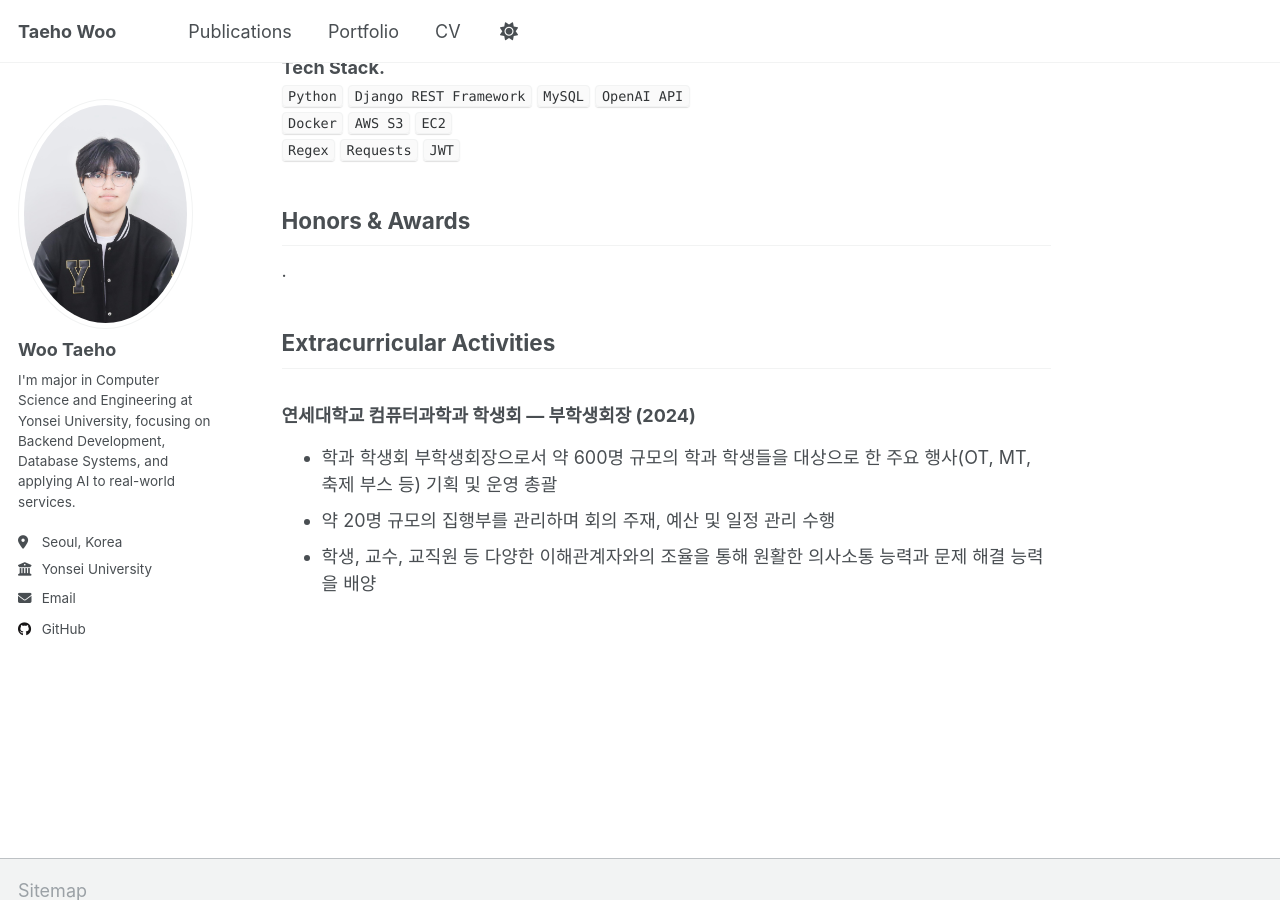
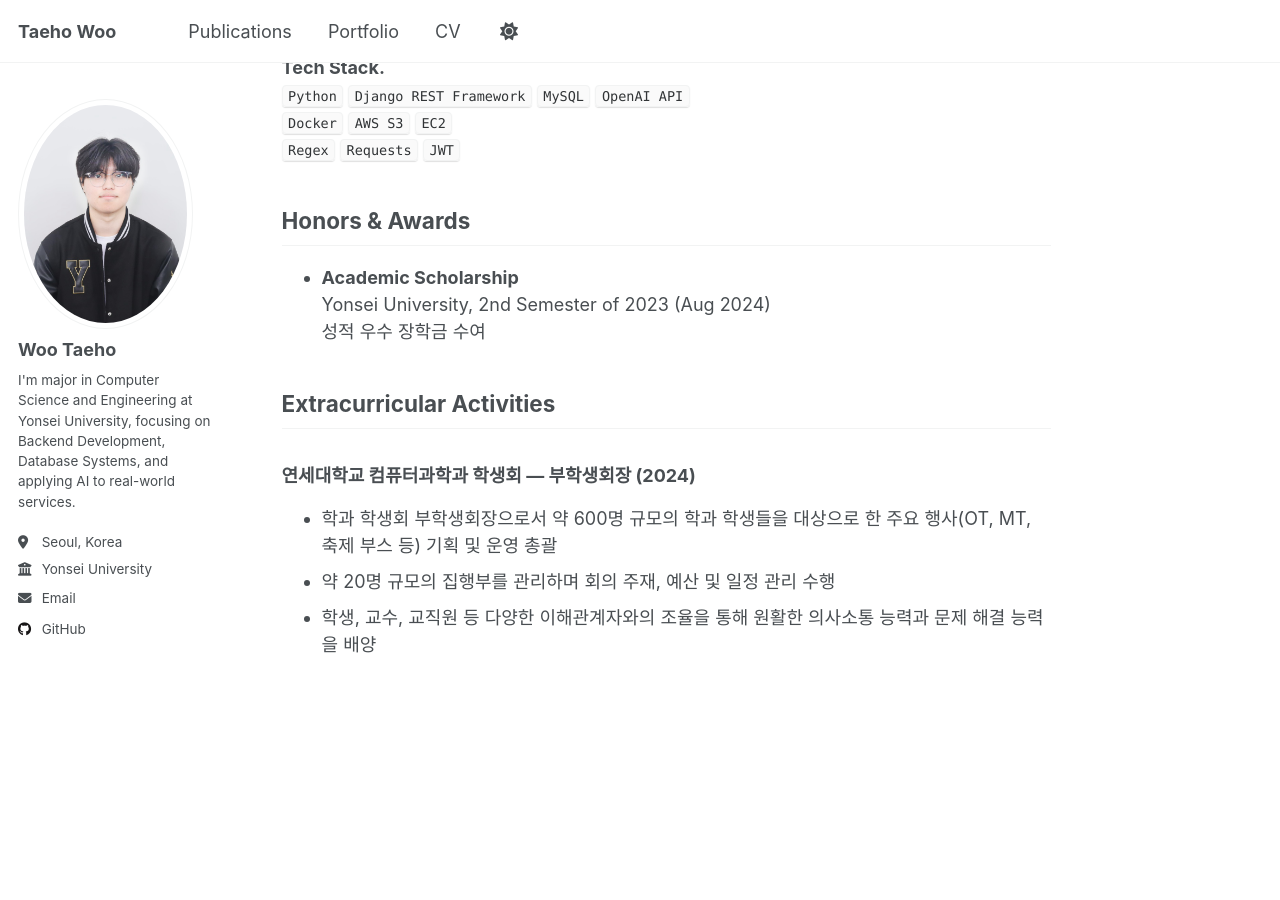
Before and after one commit to wooxogh/wooxogh.github.io, a Jekyll site: the page built from _pages/about.md, in a window 1280 px wide and 900 px high, scrolled down 1833 px. Built offline with Jekyll 4.4.1, drawn with Linux system fonts in a browser that asks for light colours; a script that is not in the unit is left out.

Commit message:
장학금 추가

```diff
--- a/_pages/about.md
+++ b/_pages/about.md
@@ -68,7 +68,9 @@ LLM을 활용해 검색된 사례를 재랭킹하고, 전화번호 패턴 추출
 
 Honors & Awards
 ------
-.
+- **Academic Scholarship**
+  Yonsei University, 2nd Semester of 2023 (Aug 2024)
+  성적 우수 장학금 수여
 
 Extracurricular Activities
 ------
```
